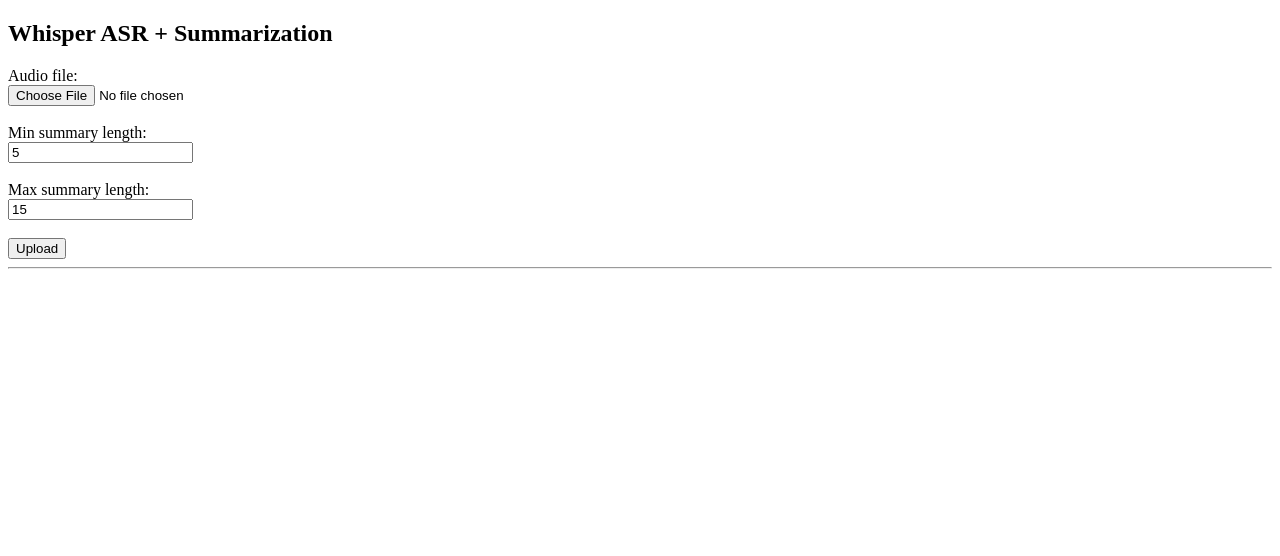
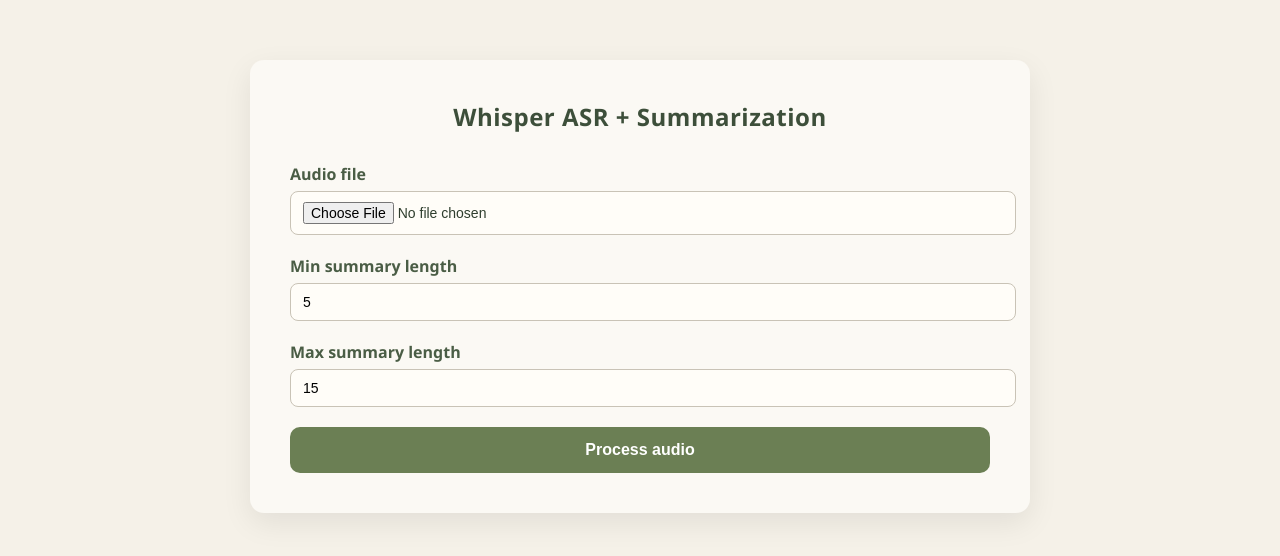
Before and after one commit to MrAladawee/Whisper-asr-summarization, a Django app: page / in a window 1280 px wide. Shown: the top 556 px of the page. Run offline with Django 5.2, Linux system fonts and the light colour scheme.

Commit message:
Add style for web

```diff
--- a/web/ui/templates/index.html
+++ b/web/ui/templates/index.html
@@ -1,40 +1,151 @@
 <!DOCTYPE html>
-<html>
+<html lang="en">
 <head>
+    <meta charset="UTF-8">
     <title>Whisper ASR + Summarization</title>
+
+    <style>
+        body {
+            margin: 0;
+            padding: 0;
+            font-family: "Segoe UI", Arial, sans-serif;
+            background-color: #f5f1e8; /* кремовый */
+            color: #2f3e2e;
+        }
+
+        .container {
+            max-width: 700px;
+            margin: 60px auto;
+            background-color: #fbf9f4;
+            padding: 40px;
+            border-radius: 14px;
+            box-shadow: 0 10px 30px rgba(0, 0, 0, 0.08);
+        }
+
+        h2 {
+            margin-top: 0;
+            margin-bottom: 30px;
+            text-align: center;
+            color: #3d4f3a; /* хаки-темный */
+            letter-spacing: 0.5px;
+        }
+
+        label {
+            font-weight: 600;
+            color: #4a5d45;
+        }
+
+        input[type="file"],
+        input[type="number"] {
+            width: 100%;
+            margin-top: 6px;
+            margin-bottom: 20px;
+            padding: 10px 12px;
+            border-radius: 8px;
+            border: 1px solid #c9c3b6;
+            background-color: #fffdf8;
+            font-size: 14px;
+        }
+
+        input[type="number"]:focus,
+        input[type="file"]:focus {
+            outline: none;
+            border-color: #7a8f5a;
+        }
+
+        button {
+            width: 100%;
+            padding: 14px;
+            background-color: #6b7f54; /* хаки */
+            color: #ffffff;
+            font-size: 16px;
+            font-weight: 600;
+            border: none;
+            border-radius: 10px;
+            cursor: pointer;
+            transition: background-color 0.2s ease;
+        }
+
+        button:hover {
+            background-color: #5a6d47;
+        }
+
+        hr {
+            margin: 40px 0;
+            border: none;
+            border-top: 1px solid #d6d0c4;
+        }
+
+        .result-block {
+            background-color: #f0ecdf;
+            padding: 20px;
+            border-radius: 10px;
+            margin-bottom: 20px;
+        }
+
+        .result-block h3 {
+            margin-top: 0;
+            color: #3e5238;
+        }
+
+        .result-block p {
+            line-height: 1.6;
+            margin-bottom: 0;
+        }
+
+        .error {
+            color: #8a2e2e;
+            background-color: #f4dddd;
+            padding: 12px;
+            border-radius: 8px;
+            text-align: center;
+        }
+    </style>
 </head>
+
 <body>
+
+<div class="container">
 
     <h2>Whisper ASR + Summarization</h2>
 
     <form method="post" enctype="multipart/form-data">
         {% csrf_token %}
 
-    <label>Audio file:</label><br>
-    <input type="file" name="audio" required><br><br>
+        <label>Audio file</label>
+        <input type="file" name="audio" required>
 
-    <label>Min summary length:</label><br>
-    <input type="number" name="min_length" value="5"><br><br>
+        <label>Min summary length</label>
+        <input type="number" name="min_length" value="5">
 
-    <label>Max summary length:</label><br>
-    <input type="number" name="max_length" value="15"><br><br>
+        <label>Max summary length</label>
+        <input type="number" name="max_length" value="15">
 
-    <button type="submit">Upload</button>
+        <button type="submit">Process audio</button>
     </form>
 
+    {% if transcription %}
         <hr>
 
-{% if transcription %}
+        <div class="result-block">
             <h3>Transcription</h3>
             <p>{{ transcription }}</p>
+        </div>
 
+        <div class="result-block">
             <h3>Summary</h3>
             <p>{{ summary }}</p>
+        </div>
     {% endif %}
 
     {% if error %}
-    <p style="color:red">{{ error }}</p>
+        <hr>
+        <div class="error">
+            {{ error }}
+        </div>
     {% endif %}
+
+</div>
 
 </body>
 </html>
```
Lines whose indentation alone changed are shown as unchanged.
